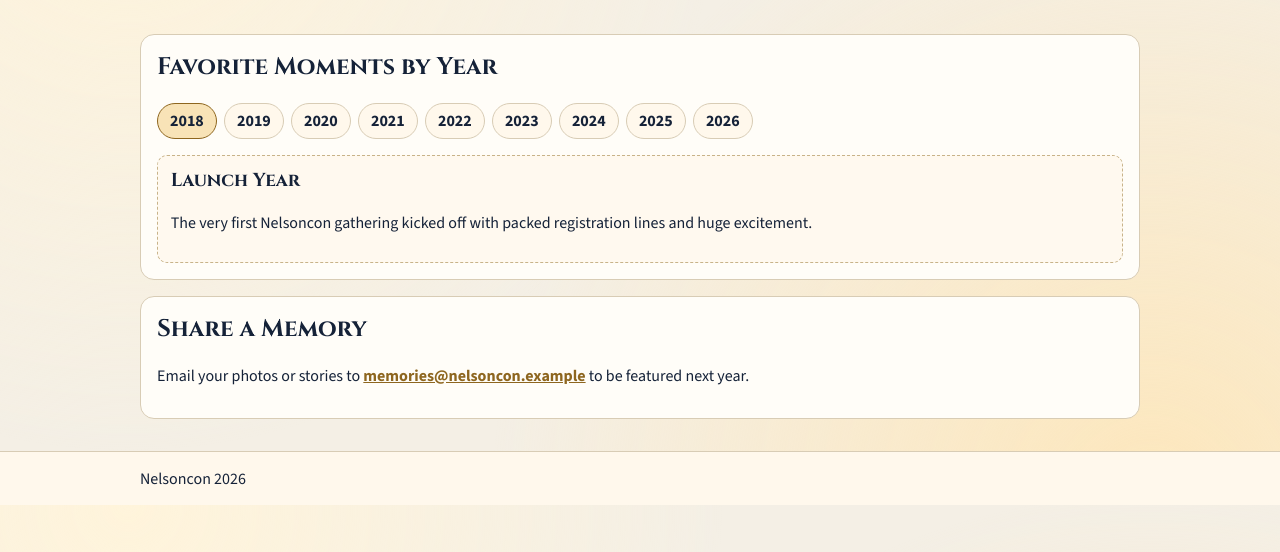
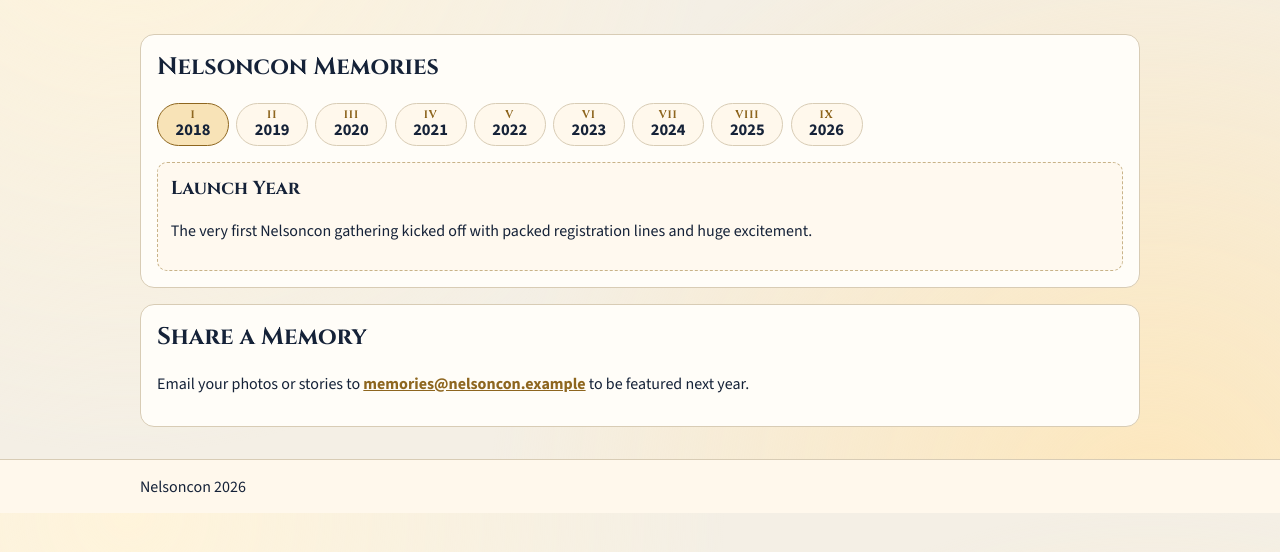
Before and after one commit to glitch313/nelsoncon-website, a plain HTML site: page memories.html in a window 1280 px wide. Shown: the part 144-696 px from the top of the page. Drawn offline with nearby package versions, Linux system fonts and the light colour scheme.

Commit message:
Rename memories heading and add Roman numeral year tabs

```diff
--- a/assets/styles.css
+++ b/assets/styles.css
@@ -247,3 +247,24 @@ select {
 .memory-panel[hidden] {
   display: none;
 }
+
+.year-tab {
+  display: inline-flex;
+  flex-direction: column;
+  align-items: center;
+  justify-content: center;
+  min-width: 72px;
+  gap: 0.08rem;
+  line-height: 1;
+}
+
+.year-roman {
+  font-family: "Cinzel", Georgia, serif;
+  font-size: 0.68rem;
+  letter-spacing: 0.08em;
+  color: var(--accent-strong);
+}
+
+.year-label {
+  font-size: 1.03rem;
+}
--- a/memories.html
+++ b/memories.html
@@ -26,18 +26,18 @@
       <h1>Memories</h1>
 
       <section class="card stack" data-memories-tabs>
-        <h2>Favorite Moments by Year</h2>
+        <h2>Nelsoncon Memories</h2>
 
         <div class="year-tabs" role="tablist" aria-label="Nelsoncon years">
-          <button class="year-tab is-active" type="button" role="tab" aria-selected="true" aria-controls="mem-2018" data-tab-year="2018">2018</button>
-          <button class="year-tab" type="button" role="tab" aria-selected="false" aria-controls="mem-2019" data-tab-year="2019">2019</button>
-          <button class="year-tab" type="button" role="tab" aria-selected="false" aria-controls="mem-2020" data-tab-year="2020">2020</button>
-          <button class="year-tab" type="button" role="tab" aria-selected="false" aria-controls="mem-2021" data-tab-year="2021">2021</button>
-          <button class="year-tab" type="button" role="tab" aria-selected="false" aria-controls="mem-2022" data-tab-year="2022">2022</button>
-          <button class="year-tab" type="button" role="tab" aria-selected="false" aria-controls="mem-2023" data-tab-year="2023">2023</button>
-          <button class="year-tab" type="button" role="tab" aria-selected="false" aria-controls="mem-2024" data-tab-year="2024">2024</button>
-          <button class="year-tab" type="button" role="tab" aria-selected="false" aria-controls="mem-2025" data-tab-year="2025">2025</button>
-          <button class="year-tab" type="button" role="tab" aria-selected="false" aria-controls="mem-2026" data-tab-year="2026">2026</button>
+          <button class="year-tab is-active" type="button" role="tab" aria-selected="true" aria-controls="mem-2018" data-tab-year="2018"><span class="year-roman">I</span><span class="year-label">2018</span></button>
+          <button class="year-tab" type="button" role="tab" aria-selected="false" aria-controls="mem-2019" data-tab-year="2019"><span class="year-roman">II</span><span class="year-label">2019</span></button>
+          <button class="year-tab" type="button" role="tab" aria-selected="false" aria-controls="mem-2020" data-tab-year="2020"><span class="year-roman">III</span><span class="year-label">2020</span></button>
+          <button class="year-tab" type="button" role="tab" aria-selected="false" aria-controls="mem-2021" data-tab-year="2021"><span class="year-roman">IV</span><span class="year-label">2021</span></button>
+          <button class="year-tab" type="button" role="tab" aria-selected="false" aria-controls="mem-2022" data-tab-year="2022"><span class="year-roman">V</span><span class="year-label">2022</span></button>
+          <button class="year-tab" type="button" role="tab" aria-selected="false" aria-controls="mem-2023" data-tab-year="2023"><span class="year-roman">VI</span><span class="year-label">2023</span></button>
+          <button class="year-tab" type="button" role="tab" aria-selected="false" aria-controls="mem-2024" data-tab-year="2024"><span class="year-roman">VII</span><span class="year-label">2024</span></button>
+          <button class="year-tab" type="button" role="tab" aria-selected="false" aria-controls="mem-2025" data-tab-year="2025"><span class="year-roman">VIII</span><span class="year-label">2025</span></button>
+          <button class="year-tab" type="button" role="tab" aria-selected="false" aria-controls="mem-2026" data-tab-year="2026"><span class="year-roman">IX</span><span class="year-label">2026</span></button>
         </div>
 
         <div class="tab-panels">
```
